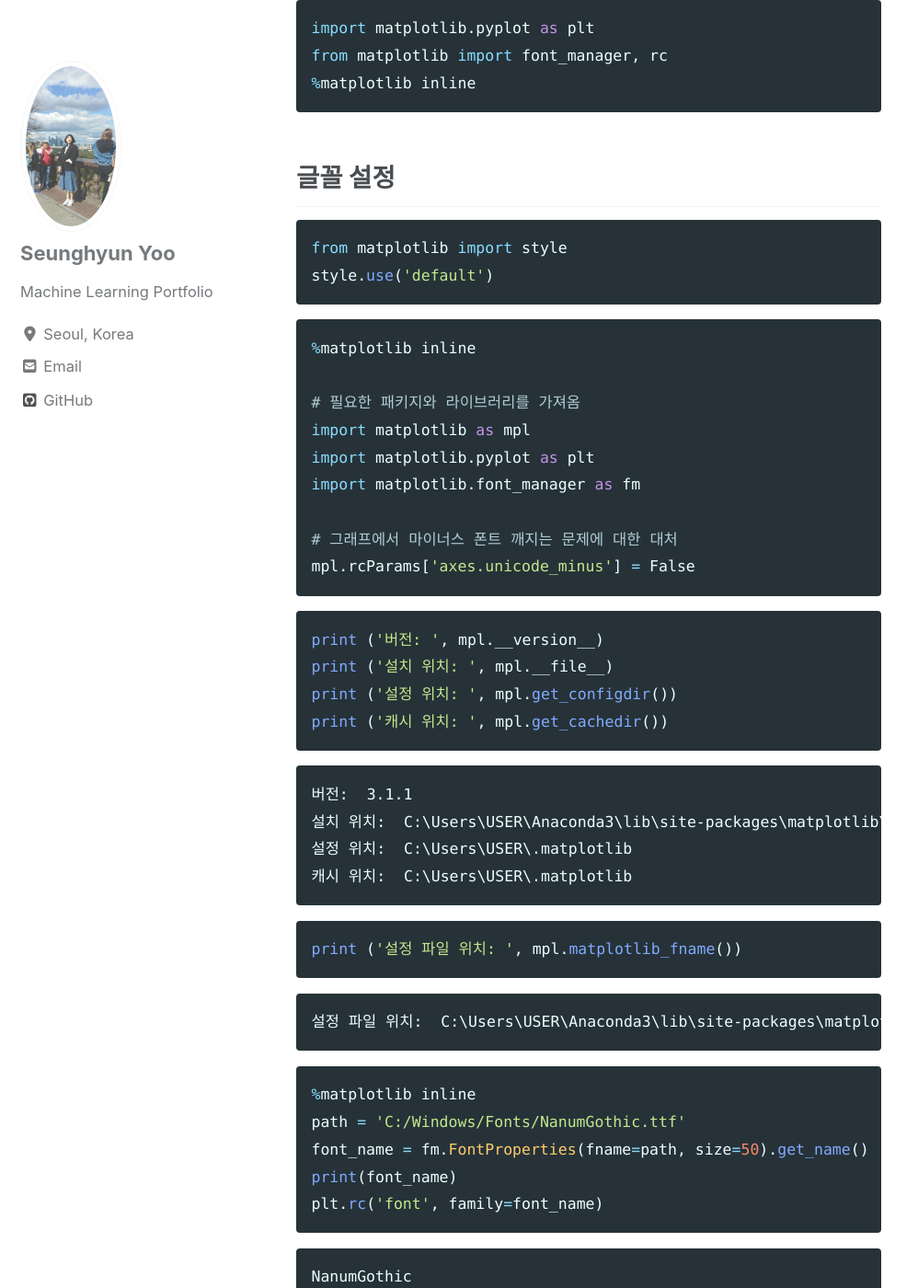
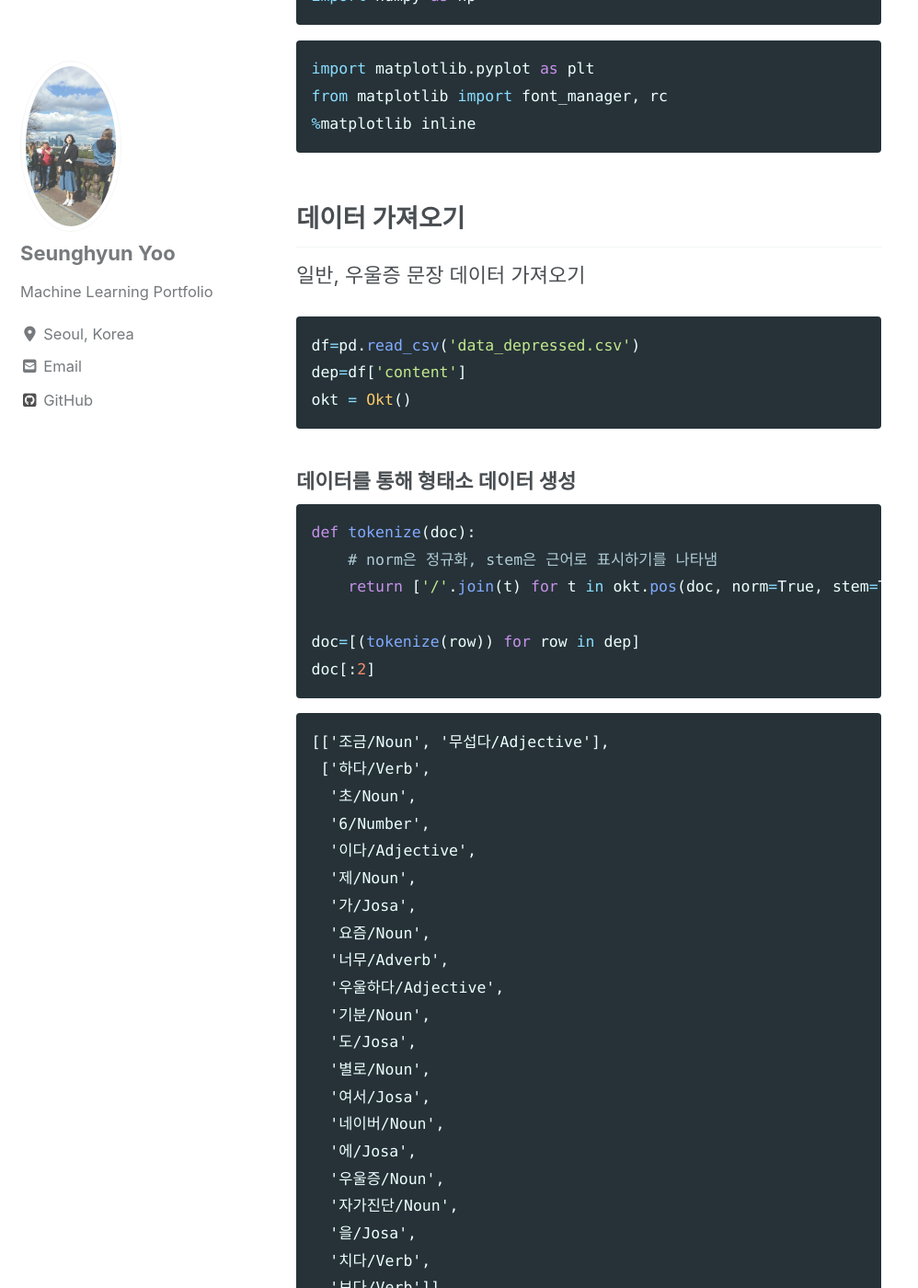
Before and after one commit to shyoo90/shyoo90.github.io, a Jekyll site: the page built from _posts/2019-10-02-eda.md, in a window 1280 px wide and 1400 px high, scrolled down 558 px. Shown: the whole window at 92% size, without its empty margins (0-998 px from the left). Built offline with Jekyll 4.4.1, drawn with Linux system fonts in a browser that asks for light colours; cached includes are drawn as plain includes; nearby versions of some CDN libraries; some of the changed text lies outside the part shown.

Commit message:
Update 2019-10-02-eda.md

````diff
--- a/_posts/2019-10-02-eda.md
+++ b/_posts/2019-10-02-eda.md
@@ -5,10 +5,11 @@
 excerpt: "Machine Learning, RNN, Data Science"
 ---
 두개의 문서 내의 표현 빈도 비교
-* [글꼴설정](#글꼴-설정)
-* [데이터 가져오기](#데이터-가져오기)
-* [일반과 우울증 비교 데이터 만들기](#일반과-우울증-비교-데이터-만들기)
-* [시각화 해보기](#시각화-해보기)
+1. [데이터 가져오기](#데이터-가져오기)
+* [데이터를 통해 형태소 데이터 생성](#데이터를-통해-형태소-데이터-생성)
+* [데이터 살짝 변형](#데이터-살짝-변형)
+2. [일반과 우울증 비교 데이터 만들기](#일반과-우울증-비교-데이터-만들기)
+3. [시각화 해보기](#시각화-해보기)
 
 
 ```python
@@ -23,81 +24,86 @@
 %matplotlib inline
 ```
 
-## 글꼴 설정
-
-
-```python
-from matplotlib import style
-style.use('default')
-```
-
-
-```python
-%matplotlib inline
-
-# 필요한 패키지와 라이브러리를 가져옴
-import matplotlib as mpl
-import matplotlib.pyplot as plt
-import matplotlib.font_manager as fm
-
-# 그래프에서 마이너스 폰트 깨지는 문제에 대한 대처
-mpl.rcParams['axes.unicode_minus'] = False
-```
-
-
-```python
-print ('버전: ', mpl.__version__)
-print ('설치 위치: ', mpl.__file__)
-print ('설정 위치: ', mpl.get_configdir())
-print ('캐시 위치: ', mpl.get_cachedir())
-```
-
-    버전:  3.1.1
-    설치 위치:  C:\Users\USER\Anaconda3\lib\site-packages\matplotlib\__init__.py
-    설정 위치:  C:\Users\USER\.matplotlib
-    캐시 위치:  C:\Users\USER\.matplotlib
-
-
-
-```python
-print ('설정 파일 위치: ', mpl.matplotlib_fname())
-```
-
-    설정 파일 위치:  C:\Users\USER\Anaconda3\lib\site-packages\matplotlib\mpl-data\matplotlibrc
-
-
-
-```python
-%matplotlib inline
-path = 'C:/Windows/Fonts/NanumGothic.ttf'
-font_name = fm.FontProperties(fname=path, size=50).get_name()
-print(font_name)
-plt.rc('font', family=font_name)
-```
-
-    NanumGothic
-
-
-
-```python
-plt.rcParams["figure.figsize"] = (14,4)
-```
 
 ## 데이터 가져오기
 
-일반, 우울증 빈도 데이터
-
-
-```python
-df1=pd.read_csv('dep_freq.csv') #우울증
-df2=pd.read_csv('nor_freq.csv') #일반
-```
+일반, 우울증 문장 데이터 가져오기
+
+```python
+df=pd.read_csv('data_depressed.csv')
+dep=df['content']
+okt = Okt()
+```
+### 데이터를 통해 형태소 데이터 생성
+```python
+def tokenize(doc):
+    # norm은 정규화, stem은 근어로 표시하기를 나타냄
+    return ['/'.join(t) for t in okt.pos(doc, norm=True, stem=True)]
+
+doc=[(tokenize(row)) for row in dep]
+doc[:2]
+```
+    [['조금/Noun', '무섭다/Adjective'],
+     ['하다/Verb',
+      '초/Noun',
+      '6/Number',
+      '이다/Adjective',
+      '제/Noun',
+      '가/Josa',
+      '요즘/Noun',
+      '너무/Adverb',
+      '우울하다/Adjective',
+      '기분/Noun',
+      '도/Josa',
+      '별로/Noun',
+      '여서/Josa',
+      '네이버/Noun',
+      '에/Josa',
+      '우울증/Noun',
+      '자가진단/Noun',
+      '을/Josa',
+      '치다/Verb',
+      '보다/Verb']]
+
+doc는 리스트 안에 리스트가 있는 형태이기 때문에
+이를 아래의 코드를 통해 하나의 리스트로 만들었다.
+```python
+tokens = [t for d in doc for t in d]
+```
+각 형태소의 빈도를 text 에 저장하였다.
+```python
+import nltk
+text = nltk.Text(tokens, name='NMSC')
+print(text.vocab().most_common(10))
+```
+    [('하다/Verb', 16292),
+     ('말줄임표/Noun', 14249),
+     ('을/Josa', 12220),
+     ('이/Josa', 12191),
+     ('에/Josa', 9655),
+     ('가/Josa', 9377),
+     ('도/Josa', 7788),
+     ('는/Josa', 6992),
+     ('를/Josa', 5412),
+     ('은/Josa', 5409)]
+
+아래 과정을 통해 데이터 프레임을 만들어 보았다.
+
+```python
+df1=pd.DataFrame(columns=['text','freq'], index=range(len(text1.vocab())))
+for i in list(df1.index):
+    df1.text.loc[i] = list(text1.vocab().items())[i][0]
+    df1.freq.loc[i] = list(text1.vocab().items())[i][1]
+df1['state']=df1.text.apply(lambda x: x.split('/')[1])
+df1['text']=df1.text.apply(lambda x: x.split('/')[0])
+```
+이렇게 **우울증 문서는 df1, 일반 문서는 df2** 로 변수선언을 한 뒤 진행하였다.
 
 ### 데이터 살짝 변형
 * STATE 정보들 한국말로 바꾸기
 * state 와 text 합치기 (같은 text 다른 state의 경우가 너무 많기 때문에 진행)
 
-#### STATE정보들 한국말로 바꾸기
+### STATE정보들 한국말로 바꾸기
 
 
 ```python
@@ -214,7 +220,7 @@
 df2['state']=df2.state.apply(lambda x: dic[x])
 ```
 
-#### state 와 text 합치기
+### state 와 text 합치기
 
 
 ```python
````
